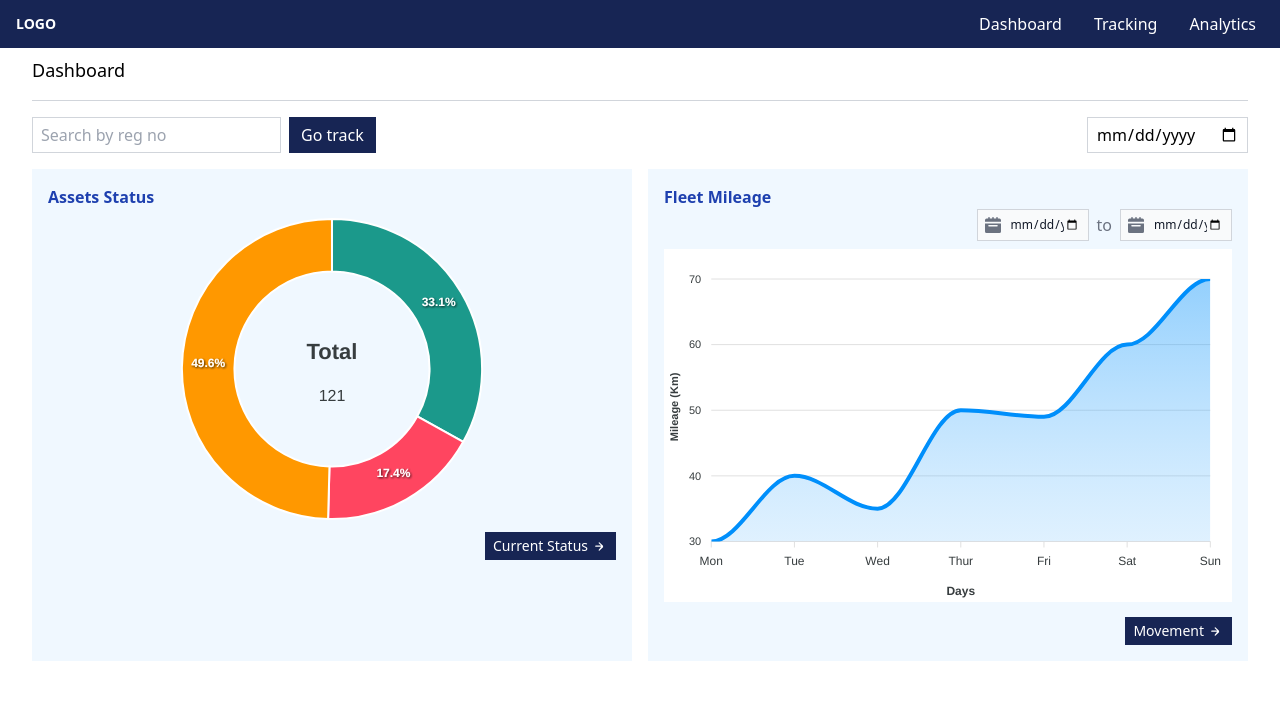
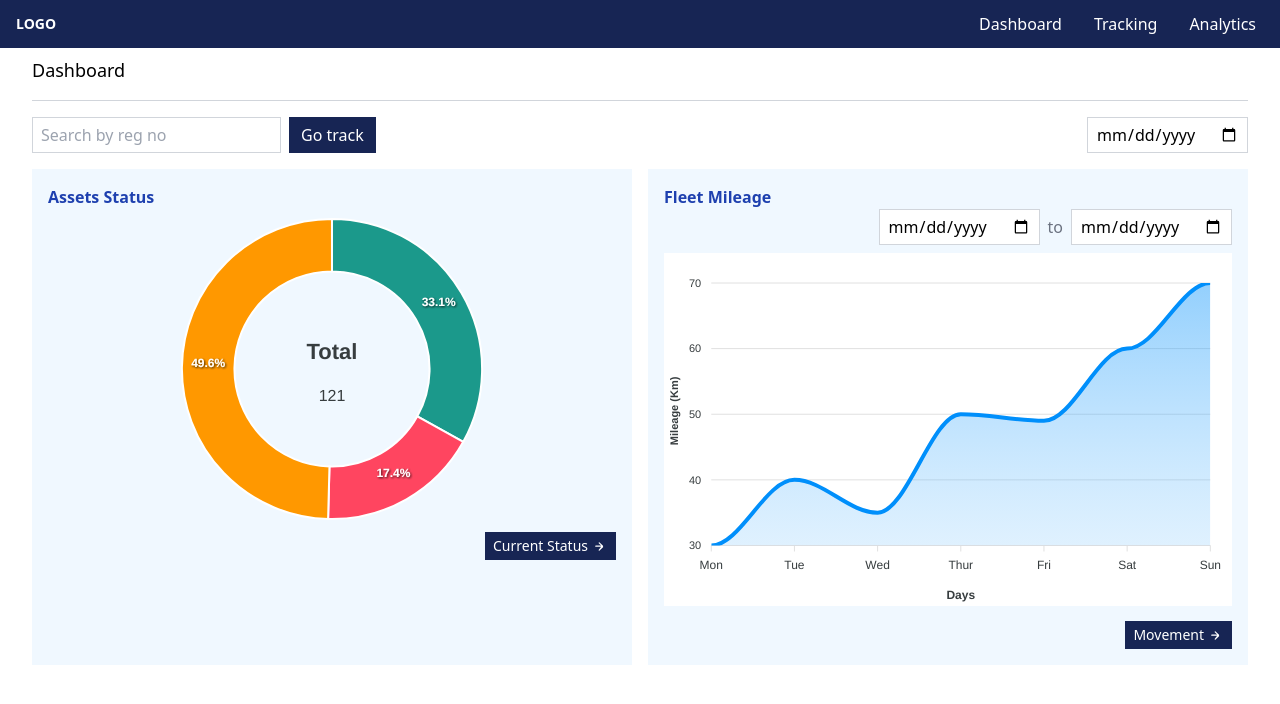
Before and after one commit to Felexonyango/Assessment, a React (Vite) app: page / in a window 1280 px wide. Shown: the top 704 px of the page. Built offline with nearby package versions, Linux system fonts and the light colour scheme; the HTML template or start-up script is replaced by a standard one.

Commit message:
updated changes

```diff
--- a/src/components/chart/LineChart.jsx
+++ b/src/components/chart/LineChart.jsx
@@ -78,24 +78,11 @@ const LineChart = () => {
       <div className="flex items-center justify-end mb-2">
         <div className="relative">
           <input
-           name="start"
-           type="date"
-           value={startDate}
-           onChange={handleStartDateChange}
-            className="bg-gray-50 border border-gray-300 text-gray-900 text-xs rounded-lg focus:ring-blue-500 focus:border-blue-500 block w-20 sm:w-28 pl-8 pr-2 py-1.5 dark:bg-gray-700 dark:border-gray-600 dark:placeholder-gray-400 dark:text-white dark:focus:ring-blue-500 dark:focus:border-blue-500"
-            placeholder="Start date"
+            type="date"
+            value={startDate}
+            onChange={handleStartDateChange}
+            className="border border-gray-300 px-2 py-1 rounded-md focus:outline-none focus:ring-2 focus:ring-blue-500"
           />
-          <div className="absolute inset-y-0 left-0 flex items-center pl-2 pointer-events-none">
-            <svg
-              class="w-4 h-4 text-gray-500 dark:text-gray-400"
-              aria-hidden="true"
-              xmlns="http://www.w3.org/2000/svg"
-              fill="currentColor"
-              viewBox="0 0 20 20"
-            >
-              <path d="M20 4a2 2 0 0 0-2-2h-2V1a1 1 0 0 0-2 0v1h-3V1a1 1 0 0 0-2 0v1H6V1a1 1 0 0 0-2 0v1H2a2 2 0 0 0-2 2v2h20V4ZM0 18a2 2 0 0 0 2 2h16a2 2 0 0 0 2-2V8H0v10Zm5-8h10a1 1 0 0 1 0 2H5a1 1 0 0 1 0-2Z" />
-            </svg>
-          </div>
         </div>
         <span className="mx-2 text-gray-500">to</span>
         <div className="relative">
@@ -103,20 +90,8 @@ const LineChart = () => {
             type="date"
             value={endDate}
             onChange={handleEndDateChange}
-            className="bg-gray-50 border border-gray-300 text-gray-900 text-xs rounded-lg focus:ring-blue-500 focus:border-blue-500 block w-20 sm:w-28 pl-8 pr-2 py-1.5 dark:bg-gray-700 dark:border-gray-600 dark:placeholder-gray-400 dark:text-white dark:focus:ring-blue-500 dark:focus:border-blue-500"
-            placeholder="End date"
+            className="border border-gray-300 px-2 py-1 rounded-md focus:outline-none focus:ring-2 focus:ring-blue-500"
           />
-          <div className="absolute inset-y-0 left-0 flex items-center pl-2 pointer-events-none">
-            <svg
-              class="w-4 h-4 text-gray-500 dark:text-gray-400"
-              aria-hidden="true"
-              xmlns="http://www.w3.org/2000/svg"
-              fill="currentColor"
-              viewBox="0 0 20 20"
-            >
-              <path d="M20 4a2 2 0 0 0-2-2h-2V1a1 1 0 0 0-2 0v1h-3V1a1 1 0 0 0-2 0v1H6V1a1 1 0 0 0-2 0v1H2a2 2 0 0 0-2 2v2h20V4ZM0 18a2 2 0 0 0 2 2h16a2 2 0 0 0 2-2V8H0v10Zm5-8h10a1 1 0 0 1 0 2H5a1 1 0 0 1 0-2Z" />
-            </svg>
-          </div>
         </div>
       </div>
 
```
